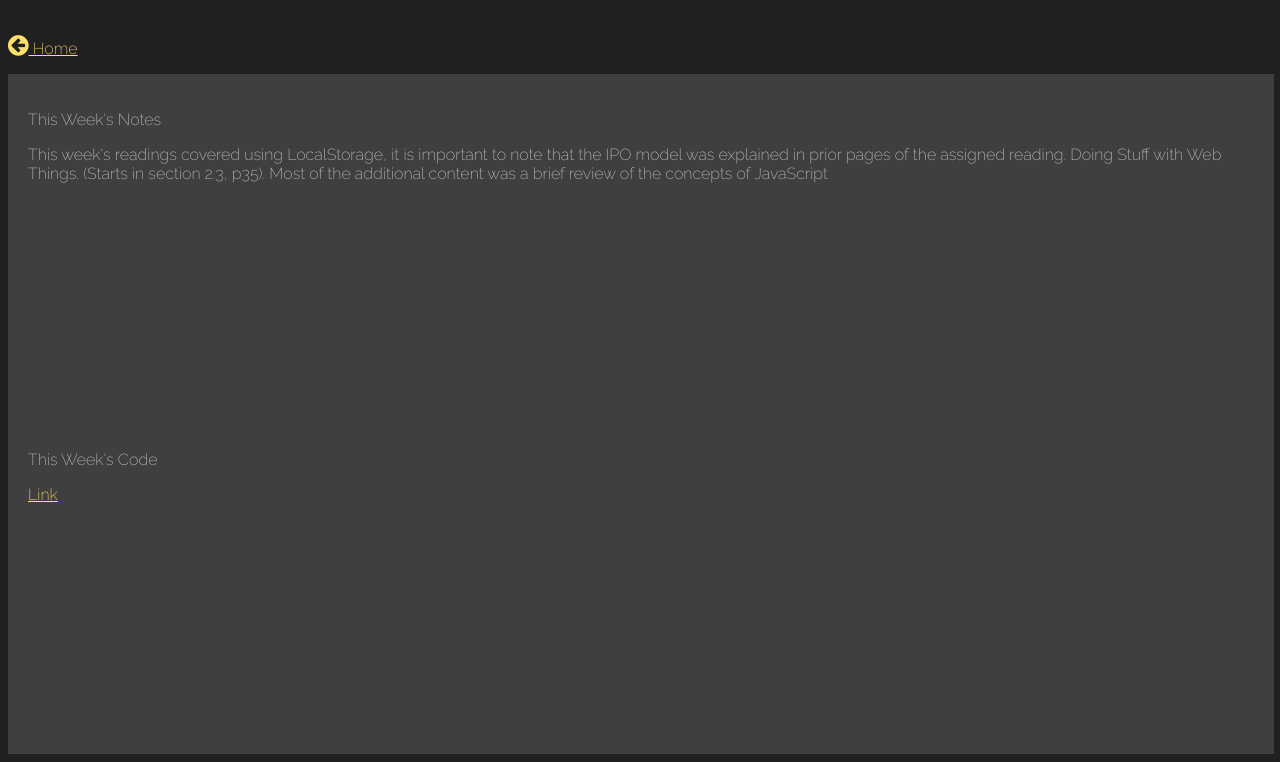
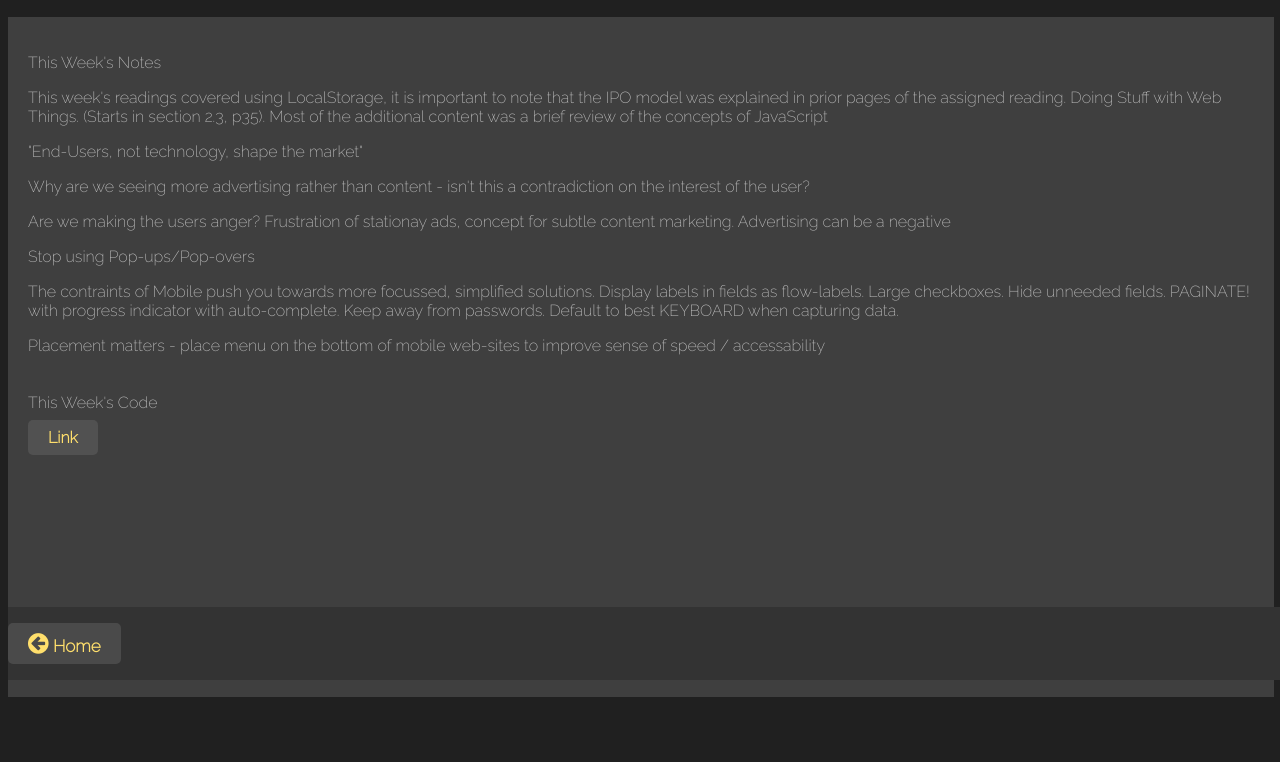
Before and after one commit to GrahamPearl/WDD-330, a plain HTML site: page week1/index.html in a window 1280 px wide. Shown: the part 120-882 px from the top of the page. After the commit the page ends 825 px from the top, so only its background shows below. Drawn offline with Linux system fonts and the light colour scheme.

Commit message:
Updated notes

```diff
--- a/css/style.css
+++ b/css/style.css
@@ -15,8 +15,38 @@ nav {
     color: #FFFFFF;
 }
 
+nav {
+  overflow: hidden;
+  background-color: #333;
+  position: fixed;
+  bottom: 0;
+  width: 100%;
+}
+
+nav a {
+    float: left;
+    display: block;
+    color: #f2f2f2;
+    text-align: center;
+    padding: 14px 16px;
+    text-decoration: none;
+    font-size: 17px;
+    border-radius: 5px;
+}
+
+nav a .active {
+    background-color: #4CAF50;
+    color: white;
+}
+
 a:link {
+    background-color: rgba(105, 105, 105, 0.445);
     color: #FFDF6C;
+    padding: 8px 20px;
+    text-decoration:none;
+    font-weight:bold;
+    border-radius:5px;
+    cursor:pointer;
 }
 
 a:visited {
--- a/week1/index.html
+++ b/week1/index.html
@@ -18,7 +18,7 @@
     <section>
         <nav>
             <ol>
-                <li><a href="../index.html"><i class="fa fa-arrow-circle-left" style="font-size:24px"></i> Home</a></li>
+                <li><a class="active" href="../index.html"><i class="fa fa-arrow-circle-left" style="font-size:24px"></i> Home</a></li>
             </ol>
         </nav>
         <article>
@@ -26,6 +26,24 @@
             <p>This week's readings covered using LocalStorage, it is important to note that the IPO model was explained
                 in prior pages of the assigned reading. Doing Stuff with Web Things. (Starts in section 2.3, p35). Most
                 of the additional content was a brief review of the concepts of JavaScript</p>
+
+            <p>"End-Users, not technology, shape the market"</p>
+            <p>Why are we seeing more advertising rather than content - isn't this a contradiction on the interest of
+                the user?</p>
+            <p>Are we making the users anger? Frustration of stationay ads, concept for subtle content marketing.
+                Advertising can be a negative</p>
+            <p>Stop using Pop-ups/Pop-overs</p>
+
+            <p>The contraints of Mobile push you towards more focussed, simplified solutions. Display labels in fields
+                as flow-labels. Large checkboxes. Hide unneeded fields. PAGINATE! with progress indicator with
+                auto-complete. Keep away from passwords. Default to best KEYBOARD when capturing data.</p>
+
+            <p>Placement matters - place menu on the bottom of mobile web-sites to improve sense of speed / accessability</p>
+            <p>Icons - Are those that are unfamiliar with the standard able to associate the content correctly</p>
+
+            <p>Design for the smallest design first</p>
+            <p></p>
+
         </article>
         <article>
             <p>This Week's Code</p>
```
